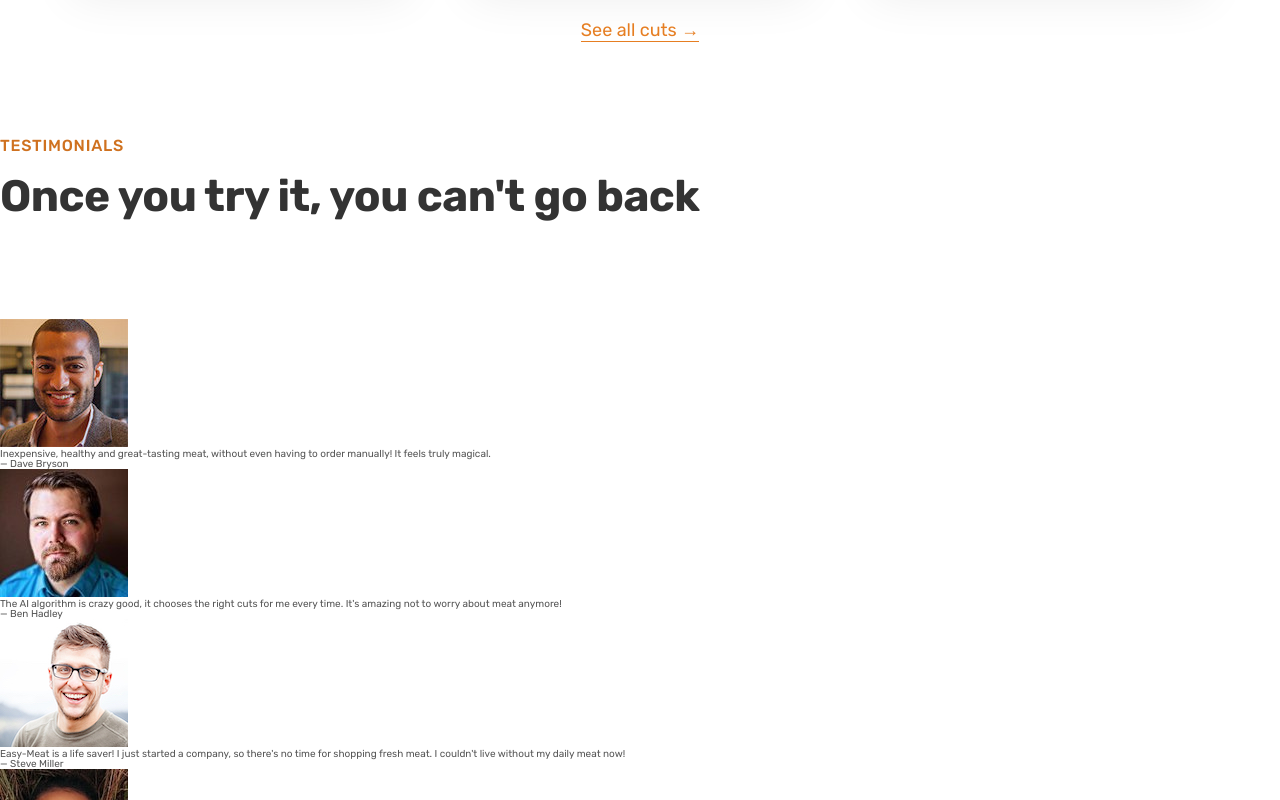
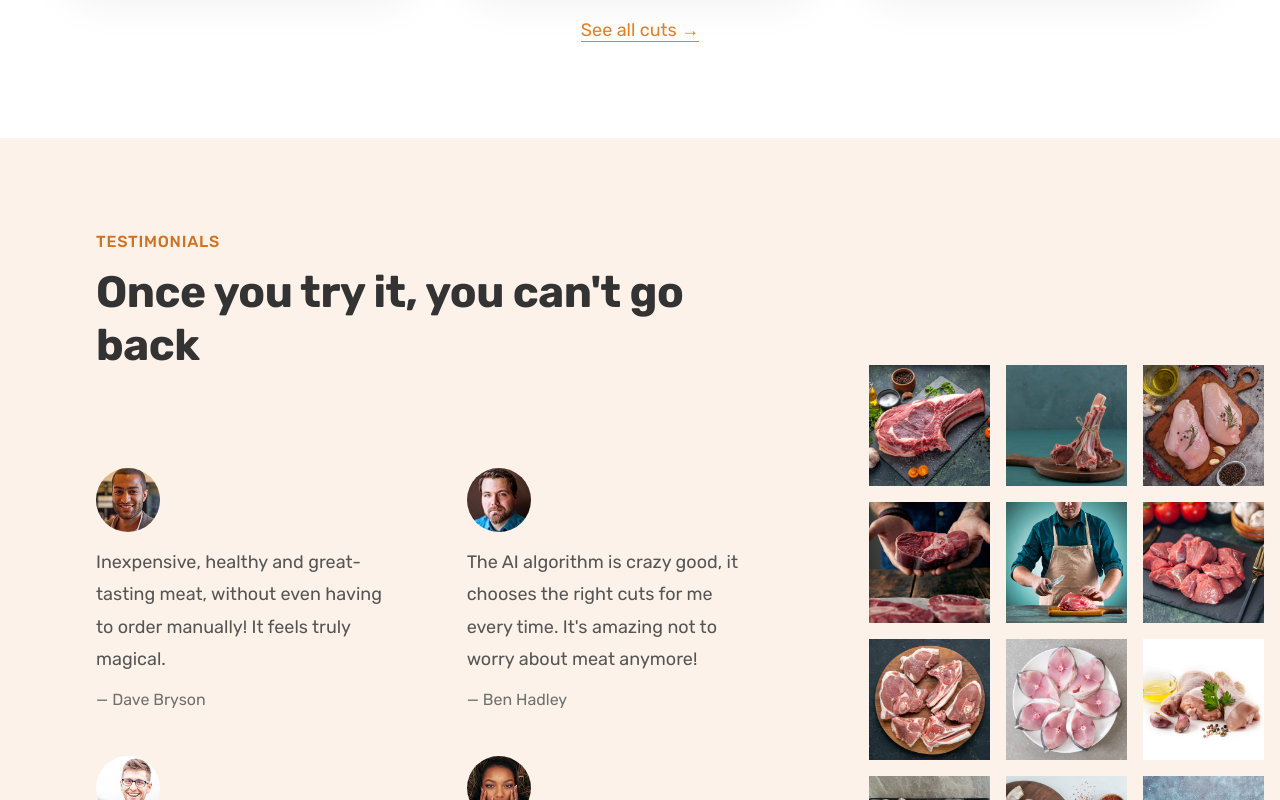
Before and after one commit to orpic/delicious-meal, a React (Create React App) app: page / in a window 1280 px wide. Shown: the part 3420-4220 px from the top of the page. Built offline with nearby package versions, Linux system fonts and the light colour scheme.

Commit message:
testimonial css complete

```diff
--- a/src/components/TestimonialSection/GalleryPics.css
+++ b/src/components/TestimonialSection/GalleryPics.css
@@ -0,0 +1,13 @@
+.gallery-item {
+  overflow: hidden;
+}
+
+.gallery-item img {
+  display: block;
+  width: 100%;
+  transition: all 0.4s;
+}
+
+.gallery-item img:hover {
+  transform: scale(1.1);
+}
--- a/src/components/TestimonialSection/GalleryPics.js
+++ b/src/components/TestimonialSection/GalleryPics.js
@@ -1,4 +1,5 @@
 import React from "react";
+import "./GalleryPics.css";
 
 const GalleryPics = ({ imageSrc, altText }) => {
   return (
--- a/src/components/TestimonialSection/SingleTestimonial.css
+++ b/src/components/TestimonialSection/SingleTestimonial.css
@@ -0,0 +1,16 @@
+.testimonial-img {
+  width: 6.4rem;
+  border-radius: 50%;
+  margin-bottom: 1.2rem;
+}
+
+.testimonial-text {
+  font-size: 1.8rem;
+  line-height: 1.8;
+  margin-bottom: 1.6rem;
+}
+
+.testimonial-name {
+  font-size: 1.6rem;
+  color: #6f6f6f;
+}
--- a/src/components/TestimonialSection/TestimonialSection.css
+++ b/src/components/TestimonialSection/TestimonialSection.css
@@ -0,0 +1,25 @@
+.section-testimonials {
+  background-color: #fdf2e9;
+  display: grid;
+  grid-template-columns: 60fr 30fr;
+
+  align-items: center;
+}
+
+.testimonials-container {
+  padding: 9.6rem;
+}
+
+.testimonials {
+  display: grid;
+  grid-template-columns: 1fr 1fr;
+  row-gap: 4.8rem;
+  column-gap: 8rem;
+}
+
+.gallery {
+  display: grid;
+  grid-template-columns: repeat(3, 1fr);
+  gap: 1.6rem;
+  padding: 1.6rem;
+}
```
